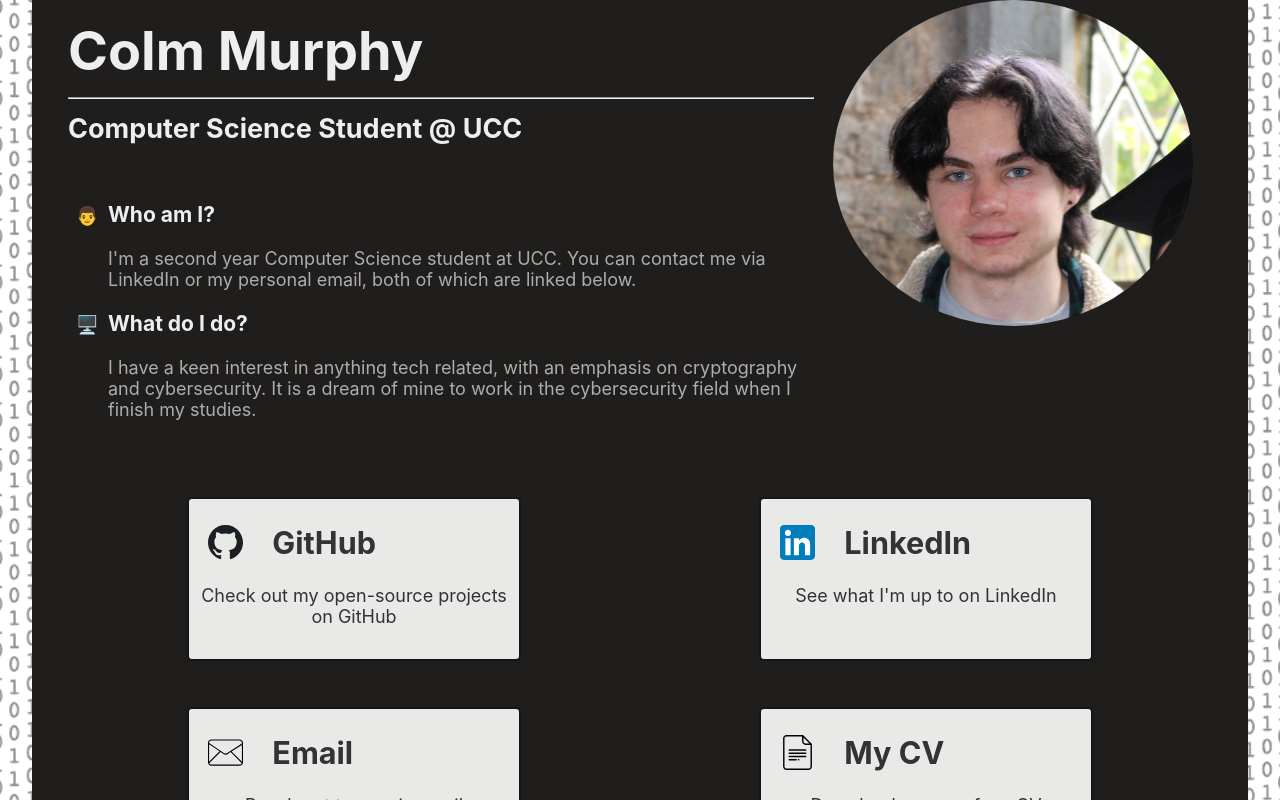
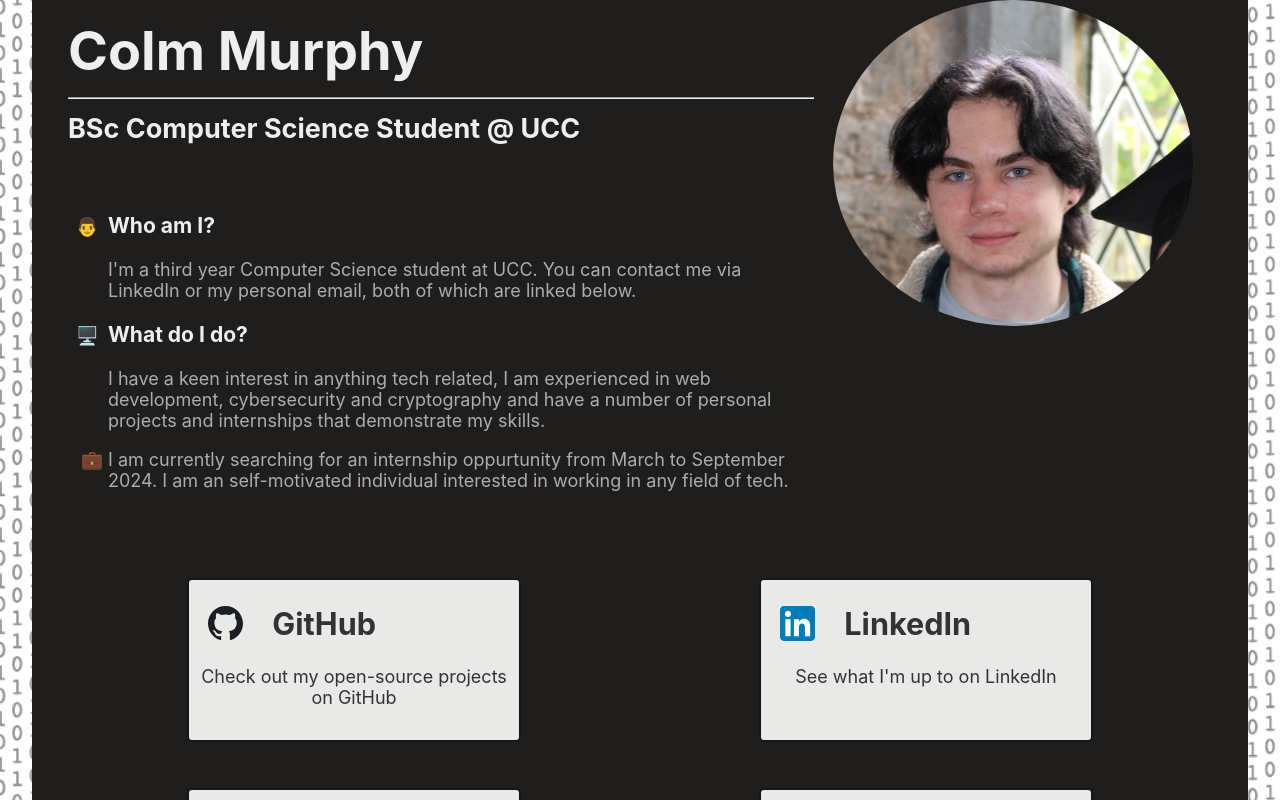
Before and after one commit to colmmurphyxyz/colmmurphyxyz.github.io, a React (Create React App) app: page / in a window 1280 px wide. Shown: the top 800 px of the page. Built offline with nearby package versions, Linux system fonts and the light colour scheme.

Commit message:
update CV and site header

```diff
--- a/src/components/Header.module.css
+++ b/src/components/Header.module.css
@@ -49,3 +49,7 @@ header > ul {
 .what {
     list-style: "🖥️  ";
 }
+
+.hireMe {
+    list-style: "💼 "
+}
--- a/src/components/Header.tsx
+++ b/src/components/Header.tsx
@@ -6,19 +6,25 @@ const Header = (): JSX.Element => {
         <header>
             <h1><strong>Colm Murphy</strong> <br />
                 <hr />
-                Computer Science Student @ UCC
+                BSc Computer Science Student @ UCC
             </h1>
             <img id={styles.headshot} src="img/headshot.png" alt="My Headshot" />
             <ul>
                 <li className={styles.who}>
                     <h3>Who am I?</h3>
-                    <p>I'm a second year Computer Science student at UCC. You can contact me via LinkedIn or my personal email, both of which are linked below.</p>
+                    <p>I'm a third year Computer Science student at UCC. You can contact me via LinkedIn or my personal email, both of which are linked below.</p>
                 </li>
                 <li className={styles.what}>
                     <h3>What do I do?</h3>
                     <p>
-                        I have a keen interest in anything tech related, with an emphasis on cryptography and cybersecurity. It is a dream of mine to work in the cybersecurity
-                        field when I finish my studies.
+                        I have a keen interest in anything tech related, I am experienced in web development, cybersecurity and cryptography and have a number of personal
+                         projects and internships that demonstrate my skills.
+                    </p>
+                </li>
+                <li className={styles.hireMe}>
+                    <p>
+                        I am currently searching for an internship oppurtunity from March to September 2024. I am an self-motivated individual interested in
+                         working in any field of tech.
                     </p>
                 </li>
             </ul>
--- a/src/views/Home/Home.tsx
+++ b/src/views/Home/Home.tsx
@@ -46,7 +46,7 @@ const quick_links: { icon?: string, title: string, description: string, url: str
         icon: "/img/docs.svg",
         title: "My CV",
         description: "Download a copy of my CV",
-        url: "colm_murphy_cv.pdf"
+        url: "Murphy_Colm_BscComputerScience.pdf"
     }
 ]
 
```
Also changed, not shown: 2 other files (tests, documents, lock files or other folders).
